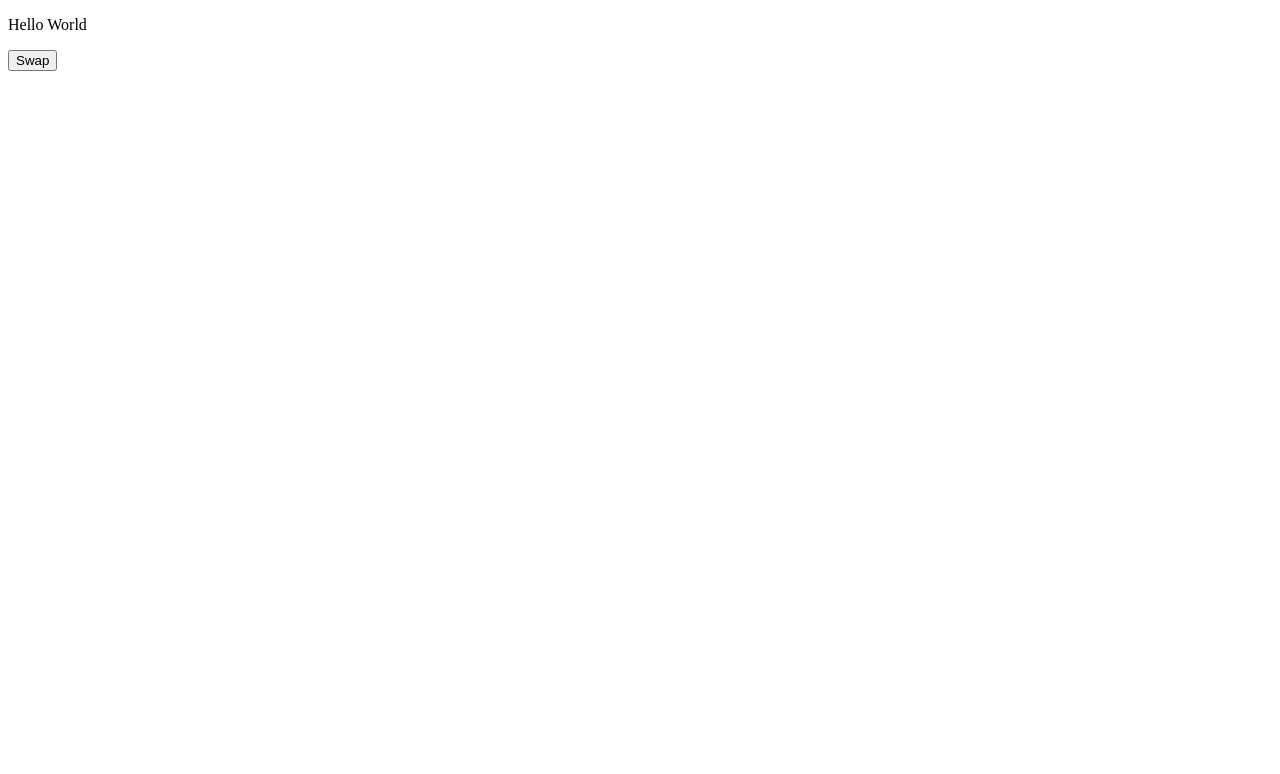
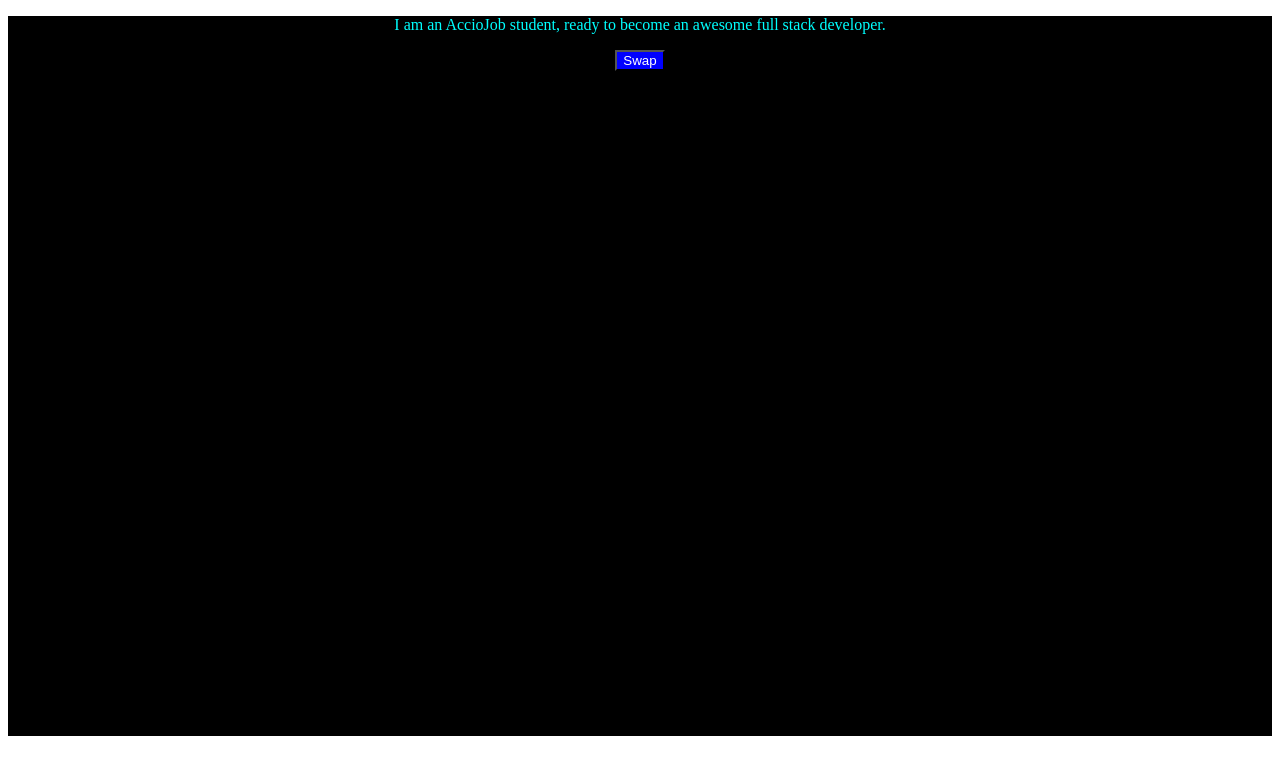
Before and after one commit to acciojob/dark-theme-Dinesh-7075, a website: page main.html in a window 1280 px wide. Drawn offline with Linux system fonts and the light colour scheme.

Commit message:
created a submission

```diff
--- a/main.html
+++ b/main.html
@@ -7,12 +7,12 @@
     <link rel="stylesheet" href="styles.css">
   </head>
   <body>
-    <main>
+    <main id="app" class="day night" >
       <!-- html markup here -->
       <p id="ptag">
-        Hello World
+        I am an AccioJob student, ready to become an awesome full stack developer.
       </p>
-      <button>Swap</button>
+      <button onclick="swapTheme()" id="swap" class="button_day button_night">Swap</button>
     </main>
     <script src="./script.js"></script>
   </body>
--- a/script.js
+++ b/script.js
@@ -1 +1,5 @@
 //your code here
+function swapTheme() {
+   var element = document.getElementById("app");
+  element.classList.toggle("night");
+}
--- a/styles.css
+++ b/styles.css
@@ -1,5 +1,10 @@
 #app{
   height:90vh;
+	text-align:center;
+}
+.day{
+  background-color: white;
+  color:black;
 }
 .night{
   background-color: black;
@@ -9,6 +14,9 @@
 #swap{
   outline:0;
 }
+#ptag {
+	color:cyan;
+}
 
 .button_night{
   background-color:blue;
```
